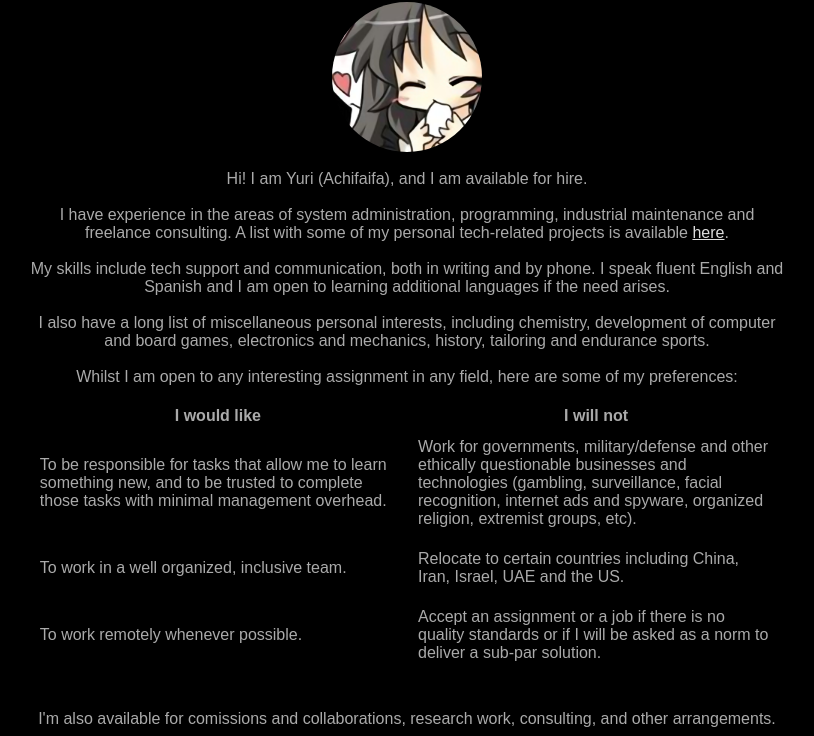
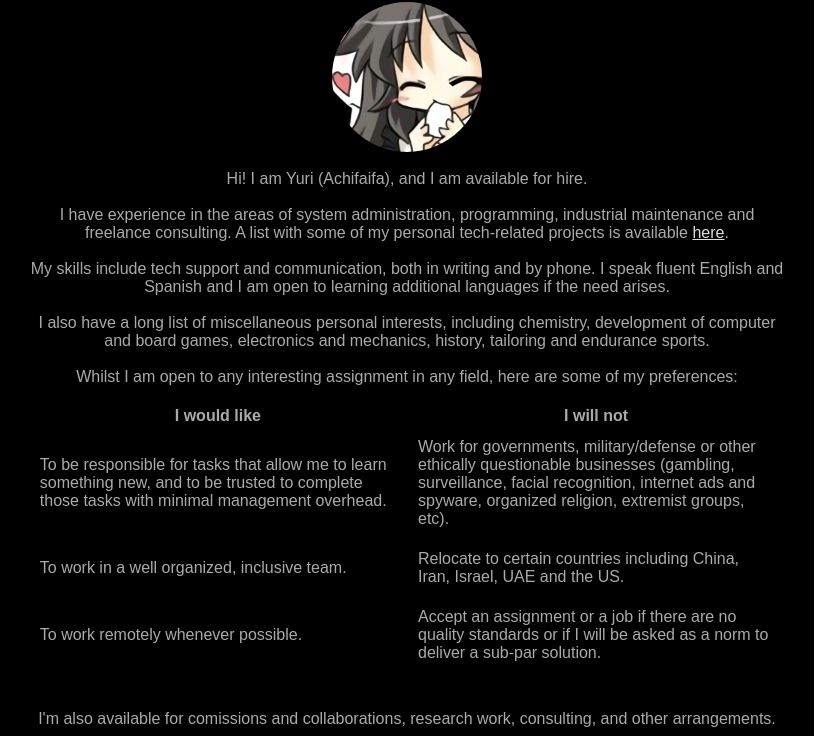
Before and after one commit to Achifaifa/web2, a plain HTML site: page work.html in a window 1280 px wide. Shown: the part 64-800 px from the top of the page, without its empty margins (233-1047 px from the left). Drawn offline with Linux system fonts and the light colour scheme.

Commit message:
Update work.html

```diff
--- a/work.html
+++ b/work.html
@@ -36,7 +36,7 @@ td {padding:10px;}
         To be responsible for tasks that allow me to learn something new, and to be trusted to complete those tasks with minimal management overhead.
       </td>
       <td>
-        Work for governments, military/defense and other ethically questionable businesses and technologies (gambling, surveillance, facial recognition, internet ads and spyware, organized religion, extremist groups, etc).
+        Work for governments, military/defense or other ethically questionable businesses (gambling, surveillance, facial recognition, internet ads and spyware, organized religion, extremist groups, etc).
       </td>
     </tr>
     <tr>
@@ -52,7 +52,7 @@ td {padding:10px;}
         To work remotely whenever possible.
       </td>
       <td>
-        Accept an assignment or a job if there is no quality standards or if I will be asked as a norm to deliver a sub-par solution.
+        Accept an assignment or a job if there are no quality standards or if I will be asked as a norm to deliver a sub-par solution.
       </td>
     </tr>
   <table>
```
